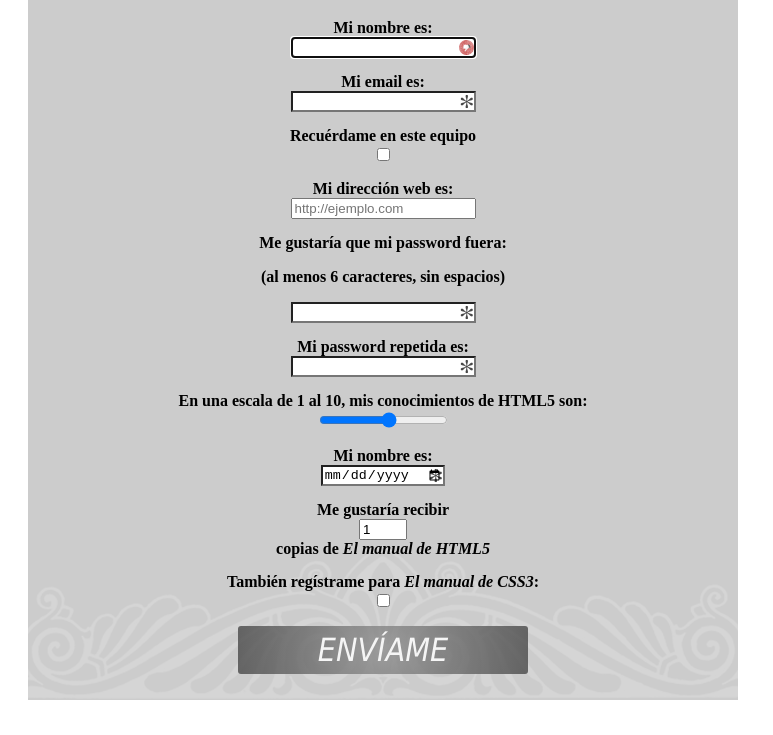
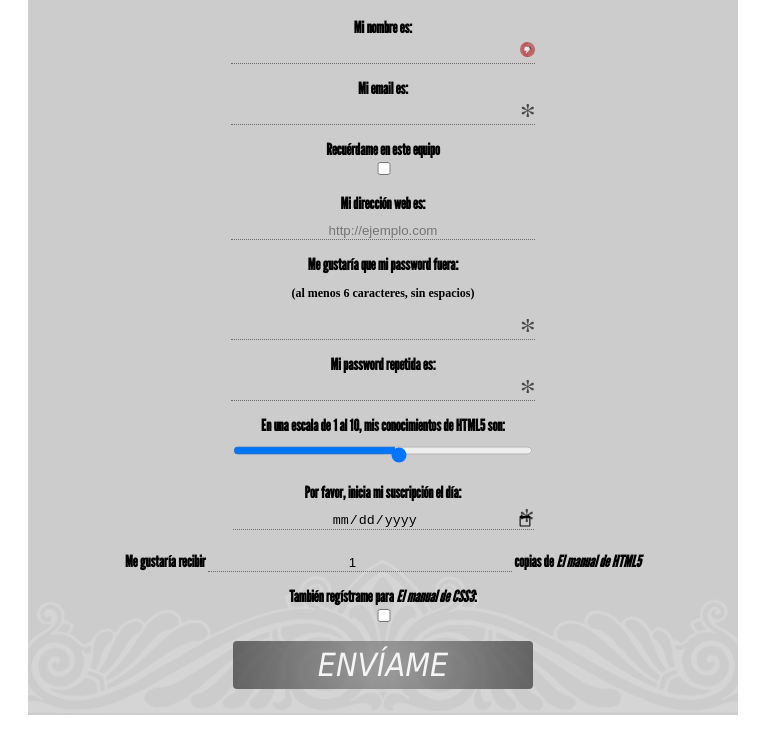
Before and after one commit to Uru14/DAW, a plain HTML site: page DIW/formulario/index.html in a window 1280 px wide. Shown: the part 111-846 px from the top of the page, without its empty margins (0-773 px from the left). Drawn offline with Linux system fonts and the light colour scheme.

Commit message:
Se han añadido las fuentes y quitado los bordes de los input

```diff
--- a/DIW/formulario/css/styles.css
+++ b/DIW/formulario/css/styles.css
@@ -1,3 +1,15 @@
+@font-face {
+    font-family: LeagueGothic;
+    src: url(../fonts/LeagueGothic-Regular-VariableFont_wdth.ttf);
+
+}
+
+@font-face {
+    font-family: AcknowledgementMedium;
+    src: url(../fonts/Acknowledgement.otf);
+
+}
+
 form {
     padding-top: 10px;
     padding-bottom: 10px;
@@ -23,7 +35,7 @@ label {
     display: block;
     margin: auto;
     text-align: center;
-    font-family: LeagueGothic;
+    font-family: 'LeagueGothic', serif;
 }
 h1{
     font-size: 2em;
@@ -32,12 +44,12 @@ h1{
             url("../imgs/bg-formtitle-left.png") left  no-repeat,
             url("../imgs/bg-formtitle-right.png") right no-repeat;
     background-size: 100px auto;
-    font-family: AcknoeledgementMedium;
+    font-family: 'AcknowledgementMedium', serif;
 }
 
 #registro-submit {
     border: none;
-    border-radius: 3px;
+    border-radius: 4px;
     background: radial-gradient(circle, rgb(144,144,144), rgb(72,72,72));
     color: white;
     font-size: 2em;
@@ -70,6 +82,19 @@ input:focus:invalid {
     background-position: right;
     background-size: 15px;
 }
+input{
+    padding-top: 10px;
+    background: none;
+    border: none;
+    width: 300px;
+    border-bottom: #6b6b6b dotted 1px;
+    text-align: center;
+    outline: none;
+}
+
+p {
+    font-size: 0.75em;
+}
 
 ::selection{
     background-color: #484848;
--- a/DIW/formulario/index.html
+++ b/DIW/formulario/index.html
@@ -38,13 +38,12 @@
                 <input type="range" min="1" max="10" id="conocimientos" name="conocimientos">
             </li>
             <li>
-                <label for="fechaInicio">Mi nombre es:</label>
+                <label for="fechaInicio">Por favor, inicia mi suscripción el día:</label>
                 <input type="date" id="fechaInicio" name="fechaInicio" required placeholder="dd/mm/aaaa">
             </li>
             <li>
-                <label for="cantidad">Me gustaría recibir</label>
-                <input type="number" min="0" max="5" value="1" id="cantidad" name="cantidad">
-                <label for="cantidad">copias de <i>El manual de HTML5</i></label>
+                <label for="cantidad">Me gustaría recibir <input type="number" min="0" max="5" value="1" id="cantidad" name="cantidad"> copias de <i>El manual de HTML5</i></label>
+
 
             </li>
             <li>
```
Also changed, not shown: DIW/formulario/fonts/Acknowledgement.otf (added), DIW/formulario/fonts/LeagueGothic-Regular-VariableFont_wdth.ttf (added).
